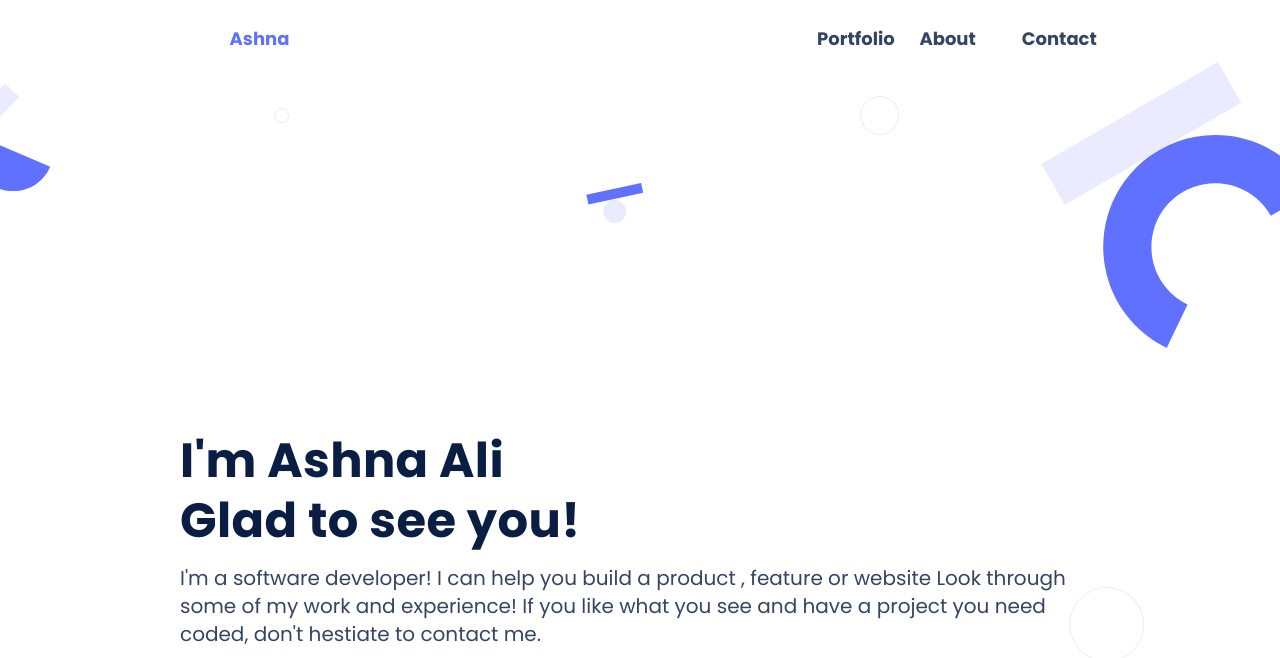
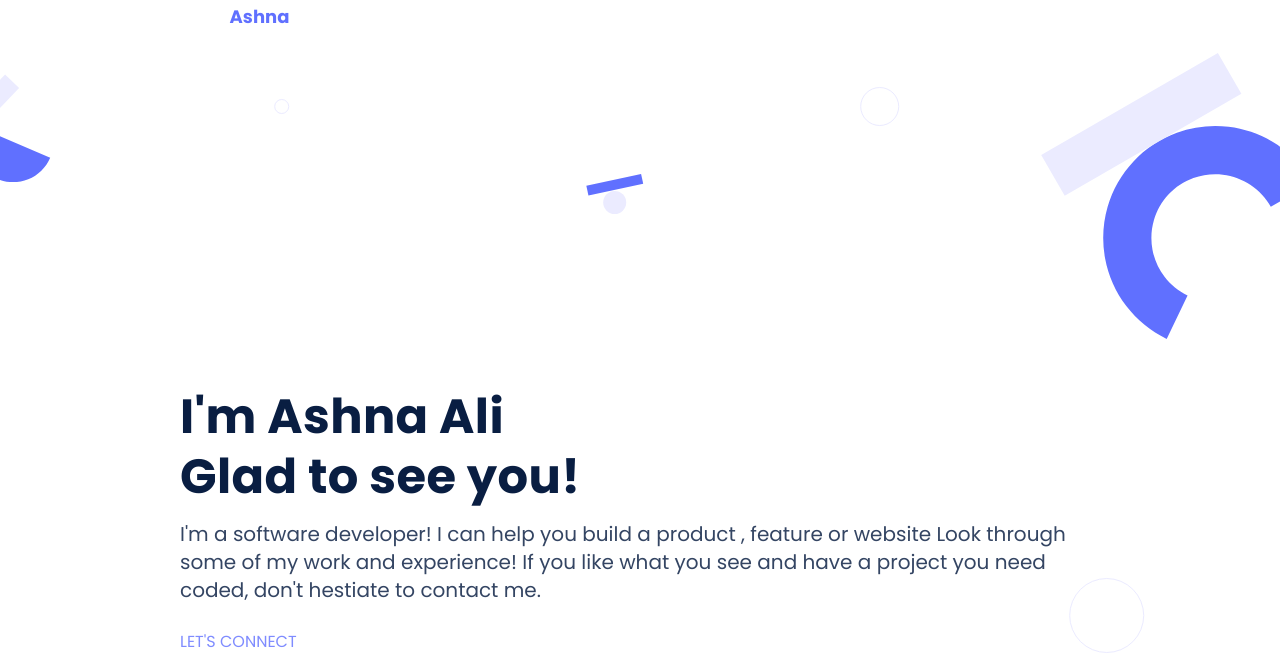
Before and after one commit to Ashnaali3255/Portfolio-1, a website: page index.html in a window 1280 px wide. Shown: the top 658 px of the page. Drawn offline with Linux system fonts and the light colour scheme.

Commit message:
Update index file

```diff
--- a/index.html
+++ b/index.html
@@ -19,11 +19,7 @@
       <header>
         <nav>
           <a href="./index.html" id="logo">Ashna</a>
-          <ul class="desktop-ul">
-            <li class="desktop-link"><a href="#">Portfolio</a></li>
-            <li class="desktop-link"><a href="#">About</a></li>
-            <li class="desktop-link"><a href="#">Contact</a></li>
-          </ul>
+
 
           <div class="menu-icon">
             <div class="item-closed"><a href="#"><i class="fa fa-times" aria-hidden="true"></i></a></div>
```
